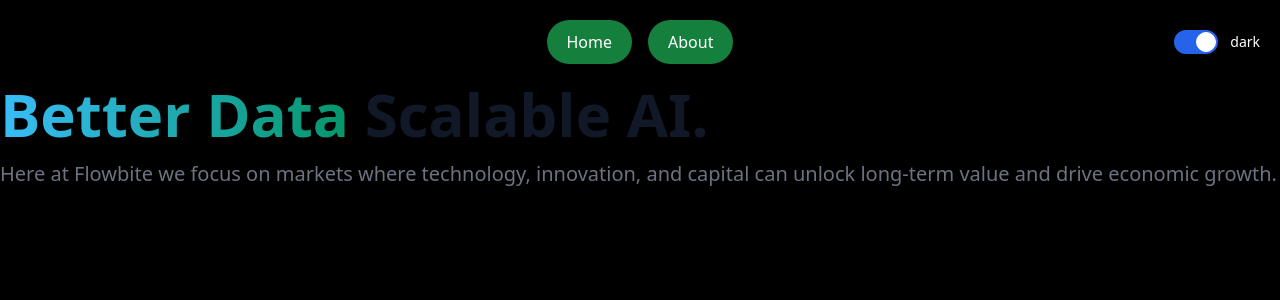
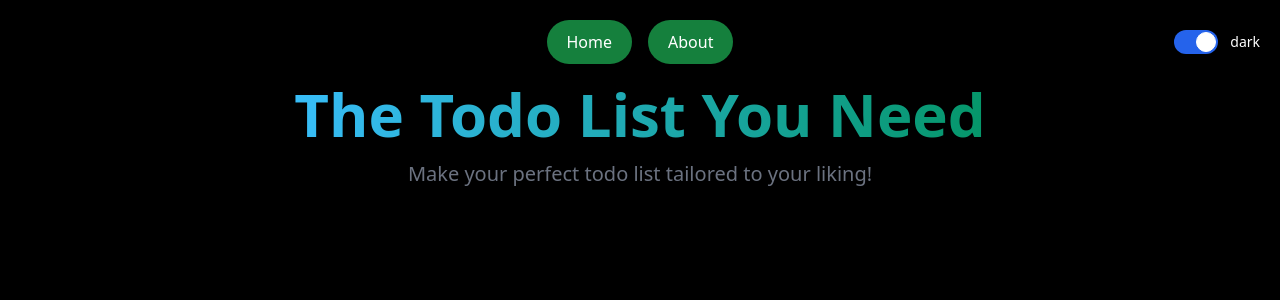
Before and after one commit to aidencullo/todo, a Vue app in the folder todo/: page / in a window 1280 px wide. Shown: the top 300 px of the page. Built offline with nearby package versions, Linux system fonts and the light colour scheme.

Commit message:
add view style

```diff
--- a/todo/src/App.vue
+++ b/todo/src/App.vue
@@ -1,9 +1,14 @@
 <template>
+
 <div id="page" :style="{ backgroundColor: darkMode ?
 		       'black': 'white' }">
   <NavBar @test="darkMode=!darkMode"/>
+
+  <div class="text-center">
   <router-view/>
+  </div>
 </div>
+
 </template>
 
 <script setup>
--- a/todo/src/views/AboutView.vue
+++ b/todo/src/views/AboutView.vue
@@ -1,3 +1,16 @@
 <template>
-<h1 class="mb-4 text-4xl font-extrabold leading-none tracking-tight text-gray-900 md:text-5xl lg:text-6xl ">About</h1>
+
+<h1 class="mb-4 text-3xl font-extrabold text-gray-900 dark:text-white
+	   md:text-5xl lg:text-6xl">
+  <span class="text-transparent bg-clip-text bg-gradient-to-r
+	       to-emerald-600 from-sky-400">
+    About Us
+  </span>
+</h1>
+
+<p class="text-lg font-normal text-gray-500 lg:text-xl
+	  dark:text-gray-400">We are a small team of elite software
+  developers creating sites in Vue, React, and
+</p>
+
 </template>
--- a/todo/src/views/HomeView.vue
+++ b/todo/src/views/HomeView.vue
@@ -1,8 +1,19 @@
 <template>
 
-<h1 class="mb-4 text-3xl font-extrabold text-gray-900 dark:text-white md:text-5xl lg:text-6xl"><span class="text-transparent bg-clip-text bg-gradient-to-r to-emerald-600 from-sky-400">Better Data</span> Scalable AI.</h1>
+<h1 class="mb-4 text-3xl font-extrabold text-gray-900 dark:text-white
+	   md:text-5xl lg:text-6xl">
+  <span class="text-transparent
+	       bg-clip-text
+	       bg-gradient-to-r
+	       to-emerald-600
+	       from-sky-400">
+    The Todo List You Need
+  </span>
+</h1>
 
-<p class="text-lg font-normal text-gray-500 lg:text-xl dark:text-gray-400">Here at Flowbite we focus on markets where technology, innovation, and capital can unlock long-term value and drive economic growth.</p>
-
+<p class="text-lg font-normal text-gray-500 lg:text-xl
+	  dark:text-gray-400">Make your perfect todo list tailored to
+  your liking!
+</p>
 
 </template>
```
